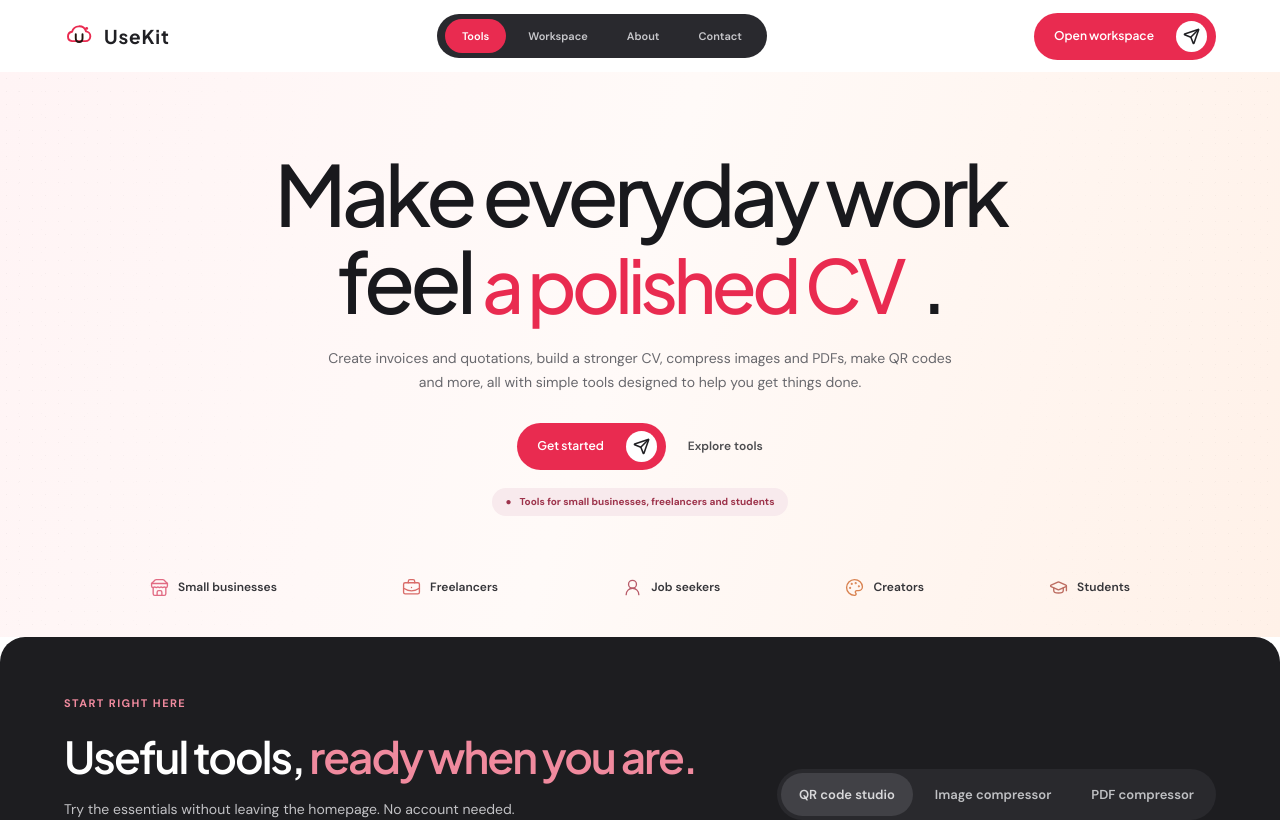
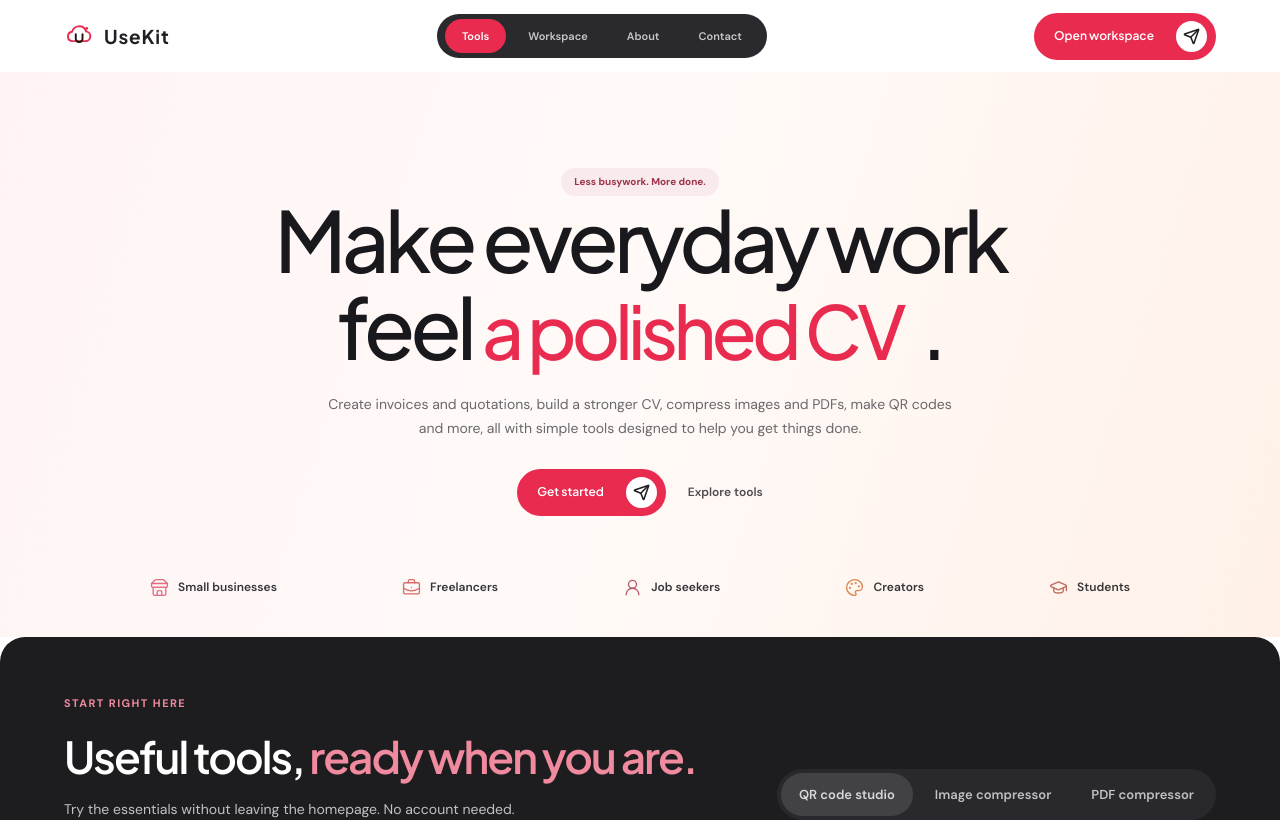
Before and after one commit to successobialo-git/usekit-ng, a Next.js app: page / in a window 1280 px wide. Shown: the top 820 px of the page. Built offline with nearby package versions, Linux system fonts and the light colour scheme; no server answers; the database is empty.

Commit message:
Move concise value proposition above homepage hero title

```diff
--- a/src/app/page.tsx
+++ b/src/app/page.tsx
@@ -25,9 +25,9 @@ export default function Home(){
  const filtered=ordered.filter(t=>toolControls[t!.slug]!==false&&(t!.name+" "+t!.short+" "+t!.category).toLowerCase().includes(query.toLowerCase()));
  return <main className="site-shell">
   <section className="center-hero home-hero">
-    <h1>Make everyday work<br/>feel <em className="hero-changing">{typed}<span className="type-cursor">|</span></em>.</h1>
+    <p className="hero-audience-note">Less busywork. More done.</p><h1>Make everyday work<br/>feel <em className="hero-changing">{typed}<span className="type-cursor">|</span></em>.</h1>
     <p>Create invoices and quotations, build a stronger CV, compress images and PDFs, make QR codes and more, all with simple tools designed to help you get things done.</p>
-    <div className="center-actions"><a className="button-blue hero-primary" href="#quick-tools">Get started <span><Send size={17} strokeWidth={2.2}/></span></a><a className="quiet-link" href="#toolkit">Explore tools</a></div><p className="hero-audience-note"><span aria-hidden="true">●</span> Tools for small businesses, freelancers and students</p>
+    <div className="center-actions"><a className="button-blue hero-primary" href="#quick-tools">Get started <span><Send size={17} strokeWidth={2.2}/></span></a><a className="quiet-link" href="#toolkit">Explore tools</a></div>
     <div className="home-proof" aria-label="Tools for small businesses, freelancers, job seekers, creators and students">
       <div><span><Store size={17} strokeWidth={1.7}/>Small businesses</span><span><BriefcaseBusiness size={17} strokeWidth={1.7}/>Freelancers</span><span><UserRound size={17} strokeWidth={1.7}/>Job seekers</span><span><Palette size={17} strokeWidth={1.7}/>Creators</span><span><GraduationCap size={18} strokeWidth={1.7}/>Students</span></div>
     </div>
```
